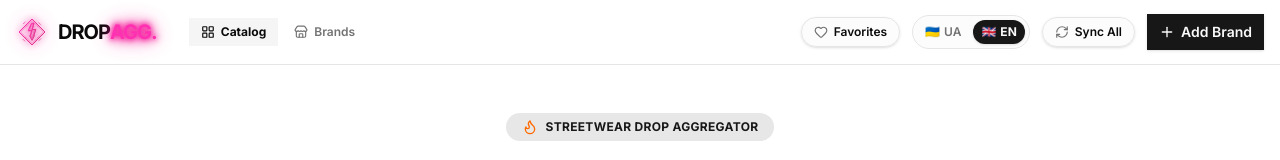
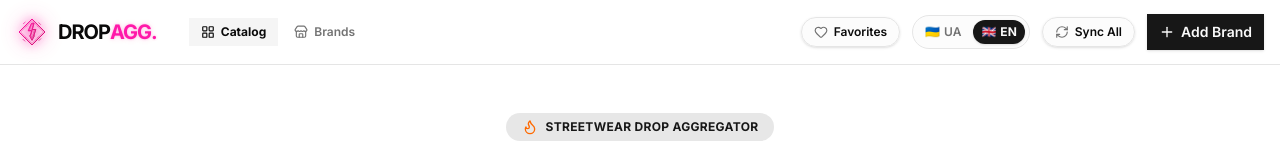
Before and after one commit to DisaPadla/DROPAGG, a Next.js app: page / in a window 1280 px wide. Shown: the top 160 px of the page. Built offline with nearby package versions, Linux system fonts and the light colour scheme; no server answers; the database is empty; what meilisearch would draw is missing.

Commit message:
style: replace harsh text flicker with subtle soft neon glow pulse on AGG title text

```diff
--- a/src/app/globals.css
+++ b/src/app/globals.css
@@ -132,18 +132,31 @@
 @keyframes neon-flicker {
   0%, 100% {
     opacity: 1;
-    filter: drop-shadow(0 0 6px #ff00a0) drop-shadow(0 0 14px rgba(255, 0, 160, 0.6));
-    text-shadow: 0 0 8px #ff00a0, 0 0 16px rgba(255, 0, 160, 0.6);
+    filter: drop-shadow(0 0 6px #ff00a0) drop-shadow(0 0 14px rgba(255, 0, 160, 0.5));
   }
   50% {
-    opacity: 0.65;
-    filter: drop-shadow(0 0 2px #e6007e) drop-shadow(0 0 6px rgba(230, 0, 126, 0.3));
-    text-shadow: 0 0 3px #e6007e, 0 0 8px rgba(230, 0, 126, 0.3);
+    opacity: 0.8;
+    filter: drop-shadow(0 0 3px #e6007e) drop-shadow(0 0 8px rgba(230, 0, 126, 0.3));
+  }
+}
+
+@keyframes text-soft-glow {
+  0%, 100% {
+    opacity: 1;
+    text-shadow: 0 0 5px rgba(255, 0, 160, 0.5), 0 0 12px rgba(255, 0, 160, 0.25);
+  }
+  50% {
+    opacity: 0.9;
+    text-shadow: 0 0 3px rgba(255, 0, 160, 0.3), 0 0 8px rgba(255, 0, 160, 0.15);
   }
 }
 
 .animate-neon-pulse {
-  animation: neon-flicker 2s ease-in-out infinite;
+  animation: neon-flicker 2.5s ease-in-out infinite;
+}
+
+.animate-text-glow {
+  animation: text-soft-glow 3.5s ease-in-out infinite;
 }
 
 .text-neon-pink {
--- a/src/components/Navbar.tsx
+++ b/src/components/Navbar.tsx
@@ -51,7 +51,7 @@ function NavbarContent() {
           <Link href="/" prefetch={true} className="flex items-center gap-2.5 font-bold text-xl tracking-tighter group">
             <Logo className="w-7 h-7 sm:w-8 sm:h-8" />
             <span>
-              DROP<span className="text-neon-pink animate-neon-pulse inline-block">AGG.</span>
+              DROP<span className="text-neon-pink animate-text-glow inline-block">AGG.</span>
             </span>
           </Link>
 
```
